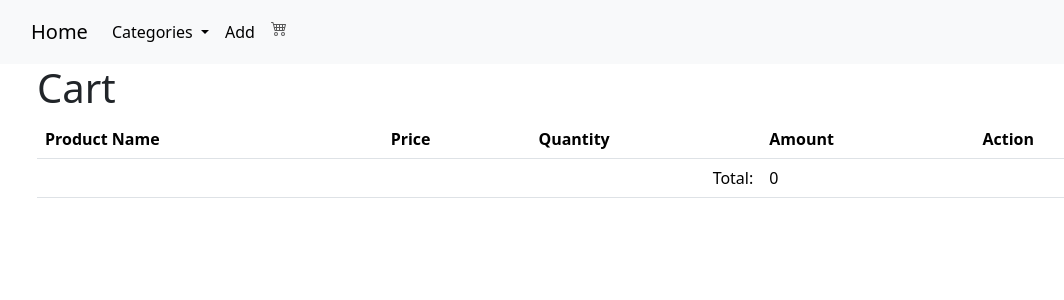
After one commit to daniyarotegen/homework_60_daniyar_otegen, a Django app: page /cart/ in a window 1280 px wide. The commit adds this page. Shown: the top 300 px of the page, without its empty margins (45-1109 px from the left). Run offline with Django 4.2, Linux system fonts and the light colour scheme; data that the repository does not hold is empty; some libraries are stand-ins or nearby versions.

Commit message:
Добавил модель корзины и всё вытекающее

```diff
--- a/market/__init__.py
+++ b/market/__init__.py
@@ -0,0 +1 @@
+default_app_config = 'market.apps.MarketConfig'
--- a/market/forms.py
+++ b/market/forms.py
@@ -1,5 +1,4 @@
 from django import forms
-from django.core.exceptions import ValidationError
 from django.core.validators import BaseValidator, MinValueValidator
 from market.models import Product
 
--- /dev/null
+++ b/market/models/__init__.py
@@ -0,0 +1,2 @@
+from .products import Product, CategoryChoice
+from .cart import Cart
--- a/market/urls.py
+++ b/market/urls.py
@@ -1,5 +1,6 @@
 from django.urls import path
-from market.views import ProductIndex, ProductAdd, ProductDetail, ProductUpdate, ProductDelete, CategoryIndex
+from market.views import ProductIndex, ProductAdd, ProductDetail, ProductUpdate, ProductDelete, CategoryIndex, \
+    AddToCart, CartView, RemoveFromCartView
 
 urlpatterns = [
     path("", ProductIndex.as_view(), name='index'),
@@ -8,4 +9,8 @@ urlpatterns = [
     path('product/<int:pk>/edit/', ProductUpdate.as_view(), name='product_update'),
     path('product/<int:pk>/delete/', ProductDelete.as_view(), name='product_delete'),
     path('products/<str:category_code>/', CategoryIndex.as_view(), name='products_by_category'),
+    path('add_to_cart/<int:product_pk>/', AddToCart.as_view(), name='add_to_cart'),
+    path('cart/', CartView.as_view(), name='cart'),
+    path('remove_from_cart/<int:item_pk>/', RemoveFromCartView.as_view(), name='remove_from_cart'),
+
 ]
--- a/market/views.py
+++ b/market/views.py
@@ -1,8 +1,11 @@
 from django.db.models import Q
+from django.http import HttpResponseBadRequest
+from django.shortcuts import redirect, get_object_or_404, render
 from django.urls import reverse, reverse_lazy
+from django.views import View
 from django.views.generic import ListView, CreateView, DetailView, UpdateView, DeleteView
 from market.forms import ProductForm, ProductSearchForm
-from market.models import Product, CategoryChoice
+from market.models import Product, CategoryChoice, Cart
 
 
 class ProductIndex(ListView):
@@ -105,3 +108,36 @@ class ProductDelete(DeleteView):
     template_name = 'product_delete.html'
     model = Product
     success_url = reverse_lazy('index')
+
+
+class AddToCart(View):
+    def post(self, request, product_pk):
+        product = get_object_or_404(Product, pk=product_pk)
+
+        if product.quantity == 0:
+            return HttpResponseBadRequest("Product is out of stock")
+
+        cart_item, created = Cart.objects.get_or_create(product=product)
+
+        if not created and cart_item.quantity < product.quantity:
+            cart_item.quantity += 1
+            cart_item.save()
+
+        return redirect('index')
+
+    def get(self, request, *args, **kwargs):
+        return HttpResponseBadRequest("Invalid request method")
+
+
+class CartView(View):
+    def get(self, request):
+        cart = Cart.objects.all()
+        total = sum(item.product.price * item.quantity for item in cart)
+        return render(request, 'cart.html', {'cart': cart, 'total': total})
+
+
+class RemoveFromCartView(View):
+    def get(self, request, item_pk):
+        item = get_object_or_404(Cart, pk=item_pk)
+        item.delete()
+        return redirect('cart')
--- a/templates/base.html
+++ b/templates/base.html
@@ -30,9 +30,9 @@
                     </a>
                     <ul class="dropdown-menu">
                         {% for category in categories %}
-                            <li><a class="dropdown-item"
-                                   href="{% url 'products_by_category' category.0 %}">{{ category.1 }}</a>
-                            </li>
+                        <li><a class="dropdown-item"
+                               href="{% url 'products_by_category' category.0 %}">{{ category.1 }}</a>
+                        </li>
                         {% endfor %}
                     </ul>
                 </li>
@@ -42,6 +42,12 @@
                 {% block menu %}
 
                 {% endblock %}
+                <a href="{% url 'cart' %}" class="nav-link">
+                    <svg xmlns="http://www.w3.org/2000/svg" width="16" height="16" fill="currentColor"
+                         class="bi bi-cart4" viewBox="0 0 16 16">
+                        <path d="M0 2.5A.5.5 0 0 1 .5 2H2a.5.5 0 0 1 .485.379L2.89 4H14.5a.5.5 0 0 1 .485.621l-1.5 6A.5.5 0 0 1 13 11H4a.5.5 0 0 1-.485-.379L1.61 3H.5a.5.5 0 0 1-.5-.5zM3.14 5l.5 2H5V5H3.14zM6 5v2h2V5H6zm3 0v2h2V5H9zm3 0v2h1.36l.5-2H12zm1.11 3H12v2h.61l.5-2zM11 8H9v2h2V8zM8 8H6v2h2V8zM5 8H3.89l.5 2H5V8zm0 5a1 1 0 1 0 0 2 1 1 0 0 0 0-2zm-2 1a2 2 0 1 1 4 0 2 2 0 0 1-4 0zm9-1a1 1 0 1 0 0 2 1 1 0 0 0 0-2zm-2 1a2 2 0 1 1 4 0 2 2 0 0 1-4 0z"/>
+                    </svg>
+                </a>
         </div>
     </div>
 </nav>
--- /dev/null
+++ b/templates/cart.html
@@ -0,0 +1,35 @@
+{% extends 'base.html' %}
+{% load mathfilters %}
+
+{% block content %}
+  <h1>Cart</h1>
+  <table class="table">
+    <thead>
+      <tr>
+        <th>Product Name</th>
+        <th>Price</th>
+        <th>Quantity</th>
+        <th>Amount</th>
+        <th>Action</th>
+      </tr>
+    </thead>
+    <tbody>
+      {% for item in cart %}
+        <tr>
+          <td>{{ item.product.name }}</td>
+          <td>{{ item.product.price }}</td>
+          <td>{{ item.quantity }}</td>
+          <td>{{ item.product.price|multiply:item.quantity }}</td>
+          <td>
+            <a href="{% url 'remove_from_cart' item.pk %}" class="btn btn-danger">Remove</a>
+          </td>
+        </tr>
+      {% endfor %}
+      <tr>
+        <td colspan="3" class="text-end">Total:</td>
+        <td>{{ total }}</td>
+        <td></td>
+      </tr>
+    </tbody>
+  </table>
+{% endblock %}
--- a/templates/index.html
+++ b/templates/index.html
@@ -14,7 +14,7 @@
     </div>
 {% endblock %}
 {% block content %}
-        <div class="row row-cols-1 row-cols-md-5 g-4" style="margin-top: 1rem; margin-bottom: 1rem">
+        <div class="row row-cols-1 row-cols-md-5 g-4" style="margin-top: 1rem">
             {% for product in products %}
                     {% include 'partial/product_list.html' with products=products %}
             {% endfor %}
```
Also changed, not shown: market/models/cart.py (added, +10 -0 lines), market/templatetags/mathfilters.py (added, +8 -0 lines), templates/partial/product_list.html (+12 -6 lines), market/migrations/0004_cart.py (added), market/models/products.py (renamed from market/models.py).
